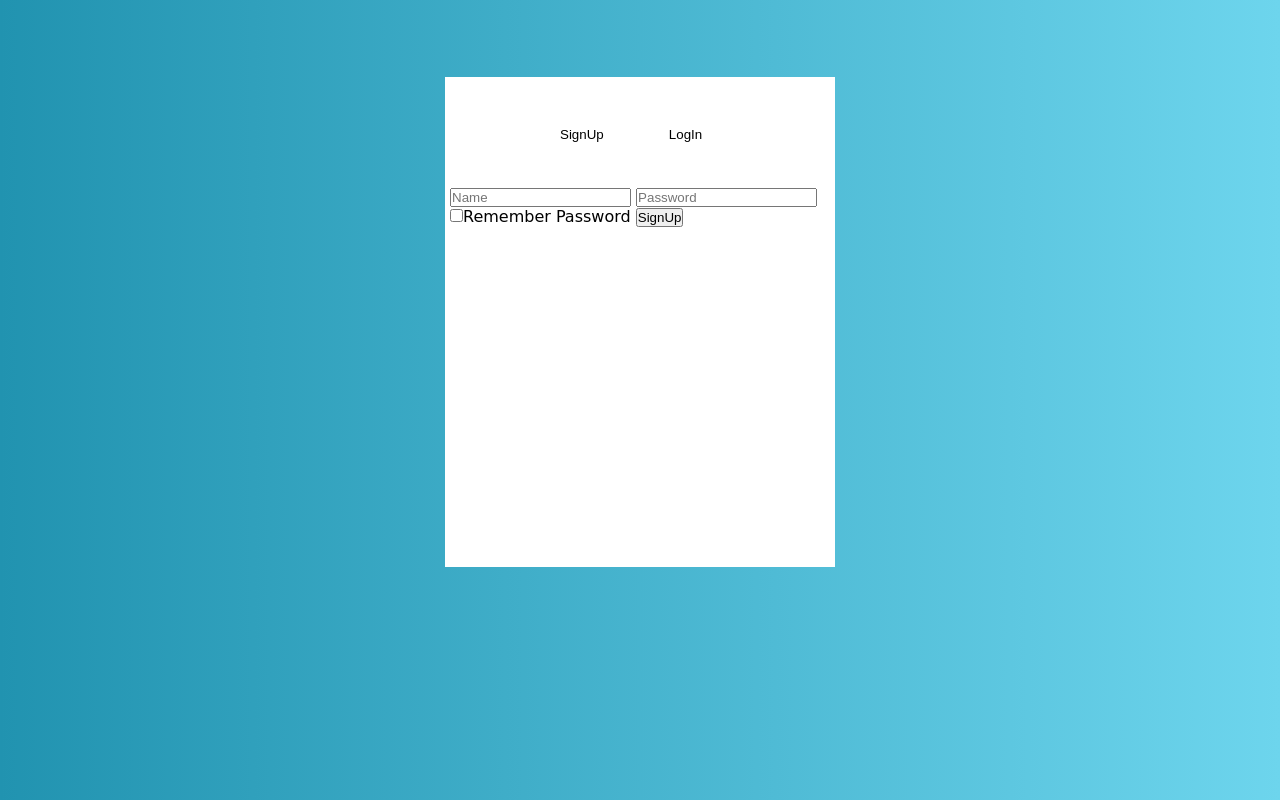
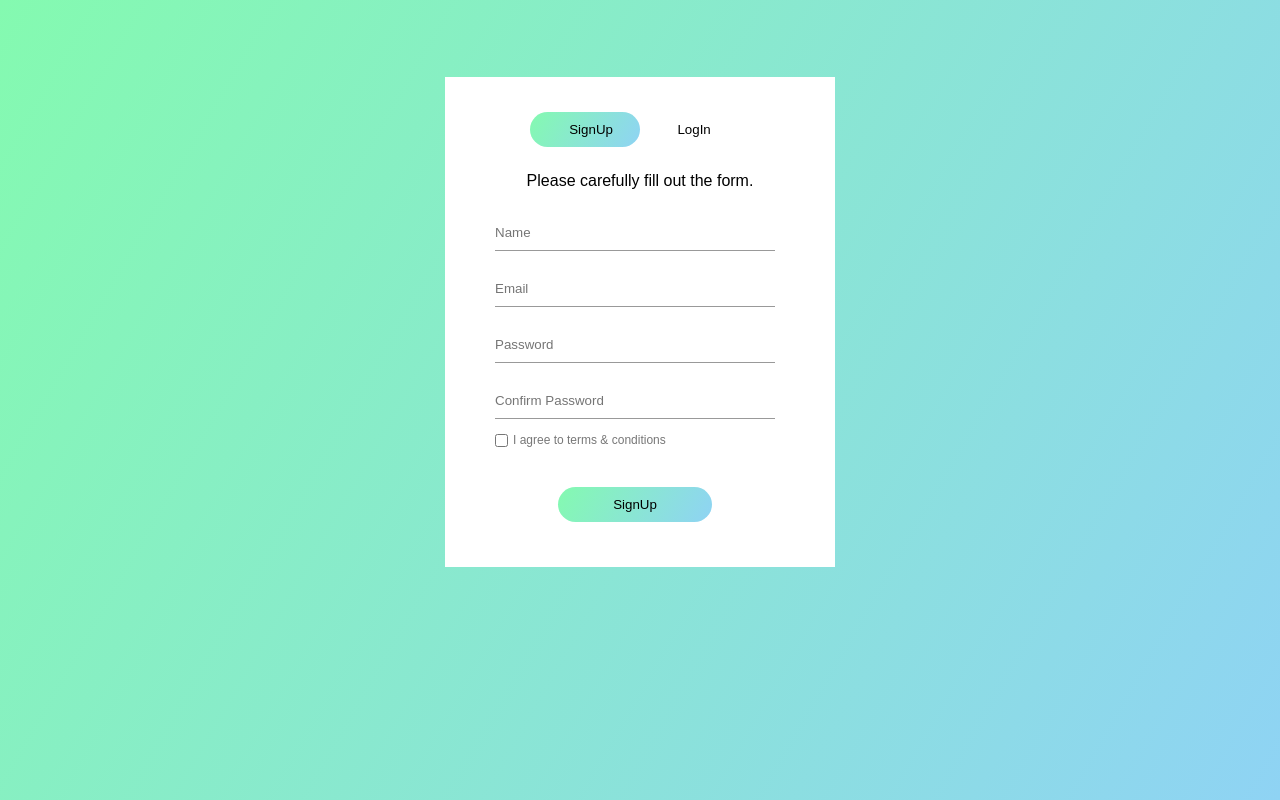
Before and after one commit to shailendraRamlogan/INFO-2602-Project, a Flask app: page /register in a window 1280 px wide. Run offline with Flask 2, Linux system fonts and the light colour scheme.

Commit message:
login/signup nearly completed

```diff
--- a/app.py
+++ b/app.py
@@ -22,7 +22,7 @@ db.create_all(app=app)
 
 def authenticate(uname, password):
     #search for the specified user
-    user = User.query.filter_by(username=uname).first()
+    user = User.query.filter_by(name=uname).first()
     #if user is found and password matches
     if user and user.check_password(password):
         return user
@@ -43,15 +43,15 @@ def register():
 @app.route('/signup', methods=['POST'])
 def signup():
     userdata = request.get_json()
-    newuser = User(username=userdata['username'], email=userdata['email'])
+    newuser = User(name=userdata['name'], email=userdata['email'])
     newuser.set_password(userdata['password'])
     try:
         db.session.add(newuser)
         db.session.commit()
     except IntegrityError:
         db.session.rollback()
-        return 'username or email already exists', 401
-    return 'user created', 201
+        return 'name or email already exists', 401
+    return 'User ' + newuser.name+' created', 201
 
 @app.route('/ingredients')
 @jwt_required()
--- a/static/index.html
+++ b/static/index.html
@@ -70,9 +70,9 @@
         </form>
 
       </div>
-      <div id="recipes">
+        <div id="recipes">
 
-      </div>
+        </div>
       </div>
   </body>
 
--- /dev/null
+++ b/static/script.js
@@ -0,0 +1,66 @@
+let url='http://0.0.0.0:8080';
+
+function signUpSubmit(event){
+    event.preventDefault();//prevents page redirection
+
+    //event target returns the element on which the event is fired upon ie event.target === myForm
+
+    //get data from form using elements property
+    let myform = event.target.elements;
+    let chkbx= document.getElementById("chkbx");
+    let cpassword= myform['cpassword'].value;
+
+    let data = {
+      name: myform['name'].value,
+      email: myform['email'].value,
+      password: myform['password'].value
+    }
+
+    if(data.password !== cpassword){
+        alert("Passwords Do Not Match.");
+        return false;
+    } else if(chkbx.checked!==true){
+        alert("Please agree to terms & conditions.");
+        return false;
+    }
+    postData('http://0.0.0.0:8080/signup',data);
+    console.log(data);
+}
+
+function logInSubmit(event){
+    event.preventDefault();//prevents page redirection
+
+    //event target returns the element on which the event is fired upon ie event.target === myForm
+
+    //get data from form using elements property
+    let myform = event.target.elements;
+
+    let data = {
+      name: myform['name'].value,
+      password: myform['password'].value
+    }
+
+    //postData(url,data);
+    console.log(data);
+}
+
+async function postData(url, data){
+    try{
+       let response = await fetch(
+         url,
+         {
+            method: 'POST',
+            body: JSON.stringify(data),//convert data to JSON string
+            headers: { 'Content-Type':'application/json' }// JSON data
+         },
+       );//1. Send http request and get response
+
+       let result = await response.text();//2. Get message from response
+       alert(result);//3. Do something with the message
+    }catch(error){
+        console.log(error);//catch and log any errors
+    }
+}
+
+  document.forms['signup'].addEventListener('submit',signUpSubmit);
+  document.forms['login'].addEventListener('submit',logInSubmit);
--- a/static/style.css
+++ b/static/style.css
@@ -1,115 +1,13 @@
-html, body{
-    height: 100%;
-    width: 100%;
-}
-
-body{
-    font-family: 'Comfortaa', cursive;
-}
-
-.nav{
-    background-color:aqua;
-    color:black;
-    position: fixed;
-    height: 10%;
-    width: 100%;
-}
-
-.navBar{
-    width: 100%;
-    height: 10%;
-}
-
-#home{
-    position: absolute;
-    right: 30px;
-    top: 40%;
-    bottom: 50%;
-}
-
-h1{
-    display: inline;
-    position: absolute;
-    left: 20px;
-    top: 40%;
-    bottom: 50%;
-}
-
-.main{
-    height: 90%;
-    width: 100%;
-    position: fixed;
-}
-
-#listing{
-    display: block;
-    width: 30%;
-    max-height: 600px;
-    height: 100%;
-    background-color:white;
-    color: black;
-    position: relative;
-    left: 0px;
-    text-align:left;
-}
-
-.details{
-    top: 0px;
-    display: inline-block;
-    width: 70%;
-    height: 100%;
-    /* max-height: 600px; */
-    background-color:white;
-    position: absolute;
-    right: 0px;
-    text-align: center;
-    color: black;
-}
-
-#result{
-    font-size: x-large;
-    display: inline-block;
-    margin: 0 auto;
-    padding: 3px;
-}
-
-img{
-    min-width: 300px;
-    min-height: 300px;
-}
-
-ul{
-    list-style-type: none;
-    overflow: scroll;
-}
-
-li{
-    text-align: left;
-    margin: 5px 5px 0px 5px;
-}
-
-li a{
-    display: block;
-}
-
-li:last-child{
-    border-bottom: none;
-}
-
-li a:hover{
-    background-color:aqua;
-    color: black;
-}
-
 *{
     margin: 0;
     padding: 0;
+    font-family: sans-serif;
 }
 
 .hero{
     height: 100%;
     width: 100%;
-    background: linear-gradient(to right,#2193b0, #6dd5ed);
+    background: linear-gradient(120deg, #84fab0 0%, #8fd3f4 100%);
     background-position: center;
     background-size: cover;
     position: absolute;
@@ -121,12 +19,15 @@ li a:hover{
     margin: 6% auto;
     background: #fff;
     padding: 5px;
+    overflow: hidden;
 }
 .button-box{
     width: 220px;
-    margin: 35px auto;
+    margin: 30px auto;
+    margin-bottom: 25px;
     position: relative;
     border-radius: 30px;
+    text-align: center;
 }
 .toggle-btn{
     padding: 10px 30px;
@@ -136,13 +37,60 @@ li a:hover{
     outline: none;
     position: relative;
 }
-/* #btn{
+#btn{
     top: 0;
     left: 0;
     position: absolute;
     width: 110px;
     height: 100%;
-    background: linear-gradient(to right, #2193b0, #6dd5ed);
+    background: linear-gradient(120deg, #84fab0 0%, #8fd3f4 100%);
     border-radius: 30px;
+    transition: .3s;
+}
+.formtext{
+    margin: auto;
+    text-align: center;
+}
+.input-group{
+    top: 128px;
+    position: absolute;
+    width: 280px;
     transition: .5s;
-} */
+}
+.input-field{
+    width: 100%;
+    padding: 10px 0;
+    margin: 10px 0;
+    border-top: 0;
+    border-left: 0;
+    border-right: 0;
+    border-bottom: 1px solid #999;
+    outline: none;
+    background: transparent;
+}
+.submit-btn{
+    width: 55%;
+    padding: 10px 30px;
+    cursor: pointer;
+    display: block;
+    margin: 30px auto;
+    border: 0;
+    outline: none;
+    border-radius: 30px;
+    background: linear-gradient(120deg, #84fab0 0%, #8fd3f4 100%);
+}
+.chkbx{
+    margin: 5px 5px 10px 0;
+}
+span{
+    margin-top: 4px;
+    color: #777;
+    font-size: 12px;
+    position: absolute;
+}
+#signup{
+    left: 50px;
+}
+#login{
+    left: 450px;
+}
--- a/templates/signup.html
+++ b/templates/signup.html
@@ -4,24 +4,50 @@
   <meta charset="UTF-8">
   <meta name="viewport" content="width=device-width, initial-scale=1.0">
   <title>Login</title>
-  <link rel="stylesheet" href="/static/style.css">
+  <link rel="stylesheet" type="text/css" href="../static/style.css">
 </head>
 <body>
   <div class="hero">
     <div class="form-box">
       <div class="button-box">
         <div id="btn"></div>
-        <button type="button" class="toggle-btn">SignUp</button>
-        <button type="button" class="toggle-btn">LogIn</button>
+        <button type="button" class="toggle-btn" onclick="signup()">SignUp</button>
+        <button type="button" class="toggle-btn" onclick="login()">LogIn</button>
       </div>
+      <div class="formtext">Please carefully fill out the form.</div>
       <form id="signup" class="input-group">
-        <input type="text" class="input-field" placeholder="Name" required>
-        <input type="password" class="input-field" placeholder="Password" required>
+        <input name="name" type="text" class="input-field" placeholder="Name" minlength="8" required>
+        <input name="email" type="email" class="input-field" placeholder="Email" required>
+        <input name="password" type="password" class="input-field" placeholder="Password" required pattern="^(?=.*\d)(?=.*[a-z])(?=.*[A-Z])(?=.*[a-zA-Z]).{8,}$">
+        <input name="cpassword" type="password" class="input-field" placeholder="Confirm Password" required pattern="^(?=.*\d)(?=.*[a-z])(?=.*[A-Z])(?=.*[a-zA-Z]).{8,}$">
+        <input id="chkbx" type="checkbox" class="chkbx"><span>I agree to terms & conditions</span>
+        <button type="submit" class="submit-btn">SignUp</button>
+      </form>
+      <form id="login" class="input-group">
+        <input name="name" type="text" class="input-field" placeholder="Name" minlength="8" required>
+        <input name="password" type="password" class="input-field" placeholder="Password" required pattern="^(?=.*\d)(?=.*[a-z])(?=.*[A-Z])(?=.*[a-zA-Z]).{8,}$">
         <input type="checkbox" class="chkbx"><span>Remember Password</span>
-        <button type="submit" class="submit-btn">SignUp</button>
+        <button type="submit" class="submit-btn">LogIn</button>
       </form>
     </div>
   </div>
-  <script></script>
+  <script src="../static/script.js"></script>
+  <script>
+    let x= document.getElementById("signup");
+    let y= document.getElementById("login");
+    let z= document.getElementById("btn");
+
+    function login(){
+      x.style.left= "-400px";
+      y.style.left= "50px";
+      z.style.left= "110px";
+    }
+
+    function signup(){
+      x.style.left= "50px";
+      y.style.left= "450px";
+      z.style.left= "0px";
+    }
+  </script>
 </body>
 </html>
```
Also changed, not shown: models.py (+19 -2 lines), templates/script.js (deleted), test.db.
